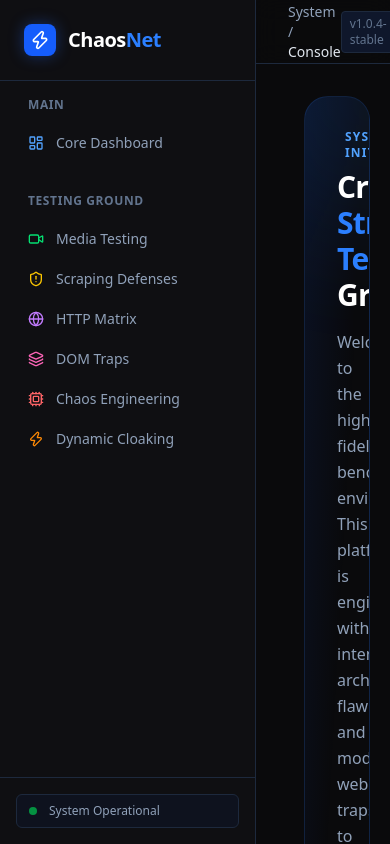
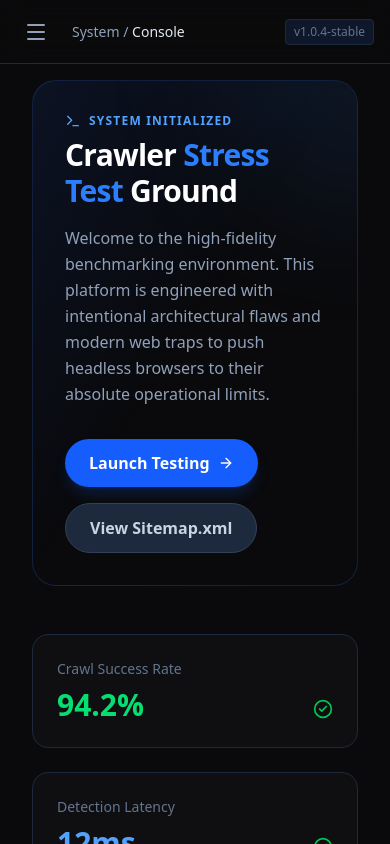
Before and after one commit to prateiksarode1393-dev/test-website, a Next.js app: page / in a window 390 px wide. Shown: the top 844 px of the page. Built offline with nearby package versions, Linux system fonts and the light colour scheme.

Commit message:
fix: implement responsive mobile sidebar and fix layout narrowness

```diff
--- a/src/components/layout/MainLayout.tsx
+++ b/src/components/layout/MainLayout.tsx
@@ -1,4 +1,4 @@
-import React from 'react';
+import React, { useState } from 'react';
 import Link from 'next/link';
 import {
   LayoutDashboard,
@@ -8,7 +8,9 @@ import {
   Cpu,
   Zap,
   Layers,
-  ChevronRight
+  ChevronRight,
+  Menu,
+  X
 } from 'lucide-react';
 import { cn } from '@/lib/utils';
 
@@ -65,10 +67,24 @@ const NAV_ITEMS = [
 ];
 
 export function MainLayout({ children }: { children: React.ReactNode }) {
+  const [isMobileMenuOpen, setIsMobileMenuOpen] = useState(false);
+
   return (
     <div className="flex min-h-screen bg-[#0a0a0c] text-slate-200 font-sans selection:bg-blue-500/30">
+      {/* Mobile Sidebar Overlay */}
+      <div
+        className={cn(
+          "fixed inset-0 z-50 bg-black/60 backdrop-blur-sm transition-opacity duration-300 lg:hidden",
+          isMobileMenuOpen ? "opacity-100 pointer-events-auto" : "opacity-0 pointer-events-none"
+        )}
+        onClick={() => setIsMobileMenuOpen(false)}
+      />
+
       {/* Sidebar */}
-      <aside className="w-64 border-r border-slate-800 bg-[#0f0f12] flex flex-col sticky top-0 h-screen">
+      <aside className={cn(
+        "fixed lg:sticky top-0 z-40 h-screen w-64 border-r border-slate-800 bg-[#0f0f12] flex flex-col transition-transform duration-300 ease-in-out",
+        isMobileMenuOpen ? "translate-x-0" : "-translate-x-full lg:translate-x-0"
+      )}>
         <div className="p-6 flex items-center gap-3 border-b border-slate-800">
           <div className="w-8 h-8 bg-blue-600 rounded-lg flex items-center justify-center shadow-[0_0_15px_rgba(37,99,235,0.4)]">
             <Zap className="w-5 h-5 text-white" />
@@ -77,7 +93,7 @@ export function MainLayout({ children }: { children: React.ReactNode }) {
         </div>
 
         <nav className="flex-1 p-4 space-y-8 overflow-y-auto">
-          <div>
+          <div onClick={() => setIsMobileMenuOpen(false)}>
             <p className="px-3 mb-3 text-xs font-semibold text-slate-500 uppercase tracking-wider">Main</p>
             <div className="space-y-1">
               {NAV_ITEMS.filter(item => item.section === 'main').map(item => (
@@ -93,7 +109,7 @@ export function MainLayout({ children }: { children: React.ReactNode }) {
             </div>
           </div>
 
-          <div>
+          <div onClick={() => setIsMobileMenuOpen(false)}>
             <p className="px-3 mb-3 text-xs font-semibold text-slate-500 uppercase tracking-wider">Testing Ground</p>
             <div className="space-y-1">
               {NAV_ITEMS.filter(item => item.section === 'test').map(item => (
@@ -119,16 +135,24 @@ export function MainLayout({ children }: { children: React.ReactNode }) {
       </aside>
 
       {/* Main Content */}
-      <main className="flex-1 flex flex-col relative overflow-x-hidden">
-        <header className="h-16 border-b border-slate-800 bg-[#0a0a0c]/80 backdrop-blur-md sticky top-0 z-10 flex items-center justify-between px-8">
-          <h1 className="text-sm font-medium text-slate-400">System / <span className="text-slate-200">Console</span></h1>
+      <main className="flex-1 flex flex-col min-w-0 relative overflow-x-hidden">
+        <header className="h-16 border-b border-slate-800 bg-[#0a0a0c]/80 backdrop-blur-md sticky top-0 z-10 flex items-center justify-between px-4 md:px-8">
+          <div className="flex items-center gap-4">
+            <button
+              onClick={() => setIsMobileMenuOpen(true)}
+              className="lg:hidden p-2 rounded-md text-slate-400 hover:bg-slate-800 transition-colors"
+            >
+              <Menu className="w-6 h-6" />
+            </button>
+            <h1 className="text-sm font-medium text-slate-400">System / <span className="text-slate-200">Console</span></h1>
+          </div>
           <div className="flex items-center gap-4">
             <div className="text-xs font-mono text-slate-500 bg-slate-900 px-2 py-1 rounded border border-slate-800">
               v1.0.4-stable
             </div>
           </div>
         </header>
-        <div className="p-8">
+        <div className="p-4 md:p-8">
           {children}
         </div>
       </main>
```
